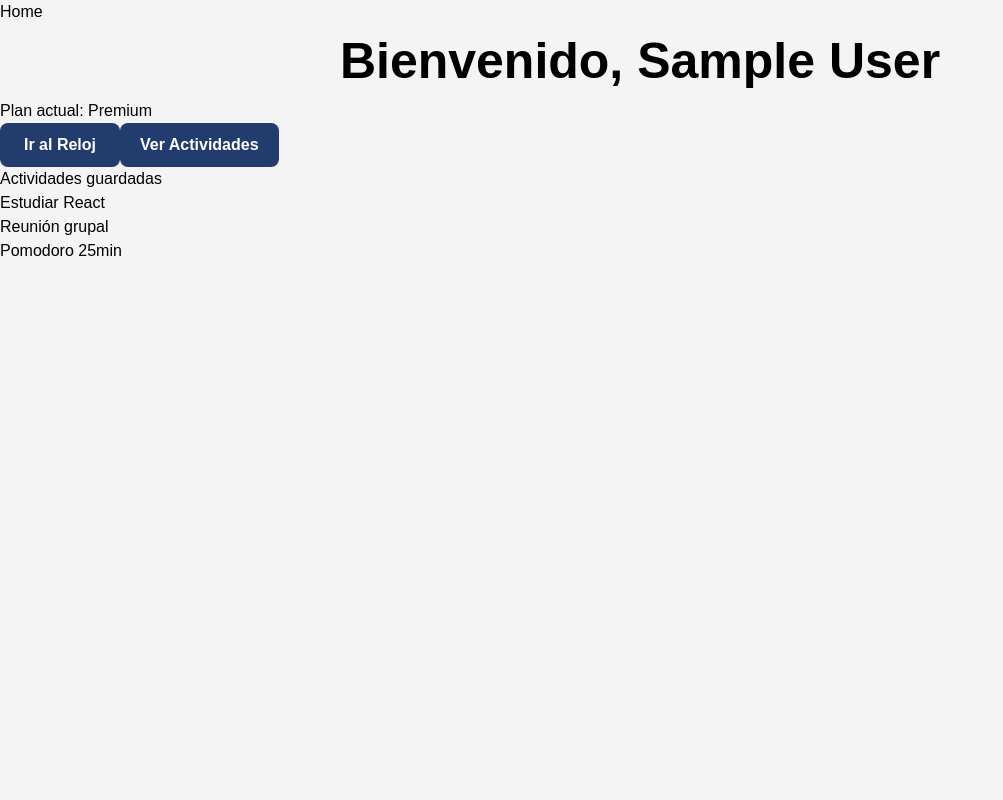
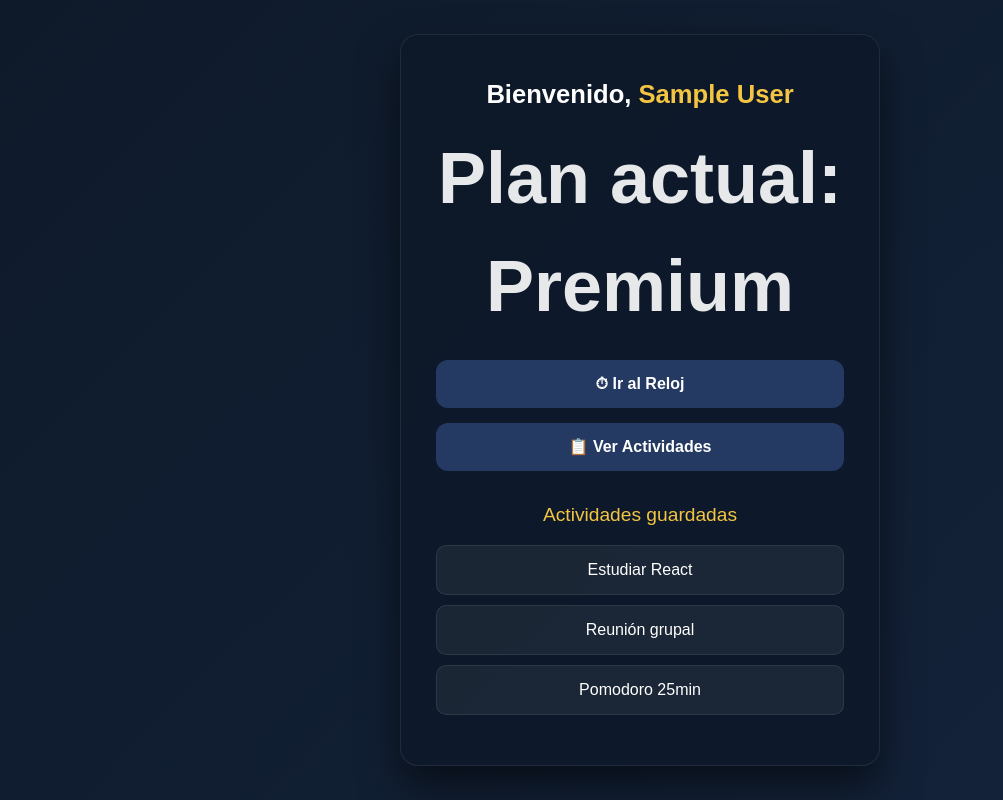
Before and after one commit to claudia-coello/Poryecto_Interfaces_React, a React (Vite) app in the folder Proyecto_Interfaces_React/: page /dashboard in a window 1280 px wide. Shown: the whole page, without its empty margins (0-1003 px from the left). Built offline with nearby package versions, Linux system fonts and the light colour scheme; no server answers; sample sign-in values are in the browser's storage; a web font is replaced by a local one.

Commit message:
Version 1 - Ventana perfil

```diff
--- a/Proyecto_Interfaces_React/src/App.jsx
+++ b/Proyecto_Interfaces_React/src/App.jsx
@@ -17,10 +17,6 @@ function App() {
   return (
     <>
       <BrowserRouter>
-        <nav>
-          <Link hide="true" to="/">Home</Link>
-        </nav>
-
         <Routes>
           <Route index element={<Landing/>}/>
           <Route path="login" element={<Login/>}/>
--- a/Proyecto_Interfaces_React/src/components/navbarReloj/NavbarReloj.jsx
+++ b/Proyecto_Interfaces_React/src/components/navbarReloj/NavbarReloj.jsx
@@ -1,6 +1,5 @@
 import { useState, useRef, useEffect } from "react";
 import { useNavigate } from "react-router-dom";
-import Dashboard from "../../pages/dashboardUser/DashboardUser";
 import "./NavbarReloj.css";
 
 function NavbarReloj() {
@@ -47,7 +46,7 @@ function NavbarReloj() {
               <button
                 onClick={() => {
                   setOpen(false);
-                  navigate("../dashboardUser/DashboardUser");
+                  navigate("/dashboard");
                 }}
               >
                 Perfil
--- /dev/null
+++ b/Proyecto_Interfaces_React/src/pages/dashboardUser/DashboardUser.css
@@ -0,0 +1,57 @@
+.dashboard-wrapper {
+  min-height: 100vh;
+  display: flex;
+  align-items: center;
+  justify-content: center;
+  background: linear-gradient(135deg, #0e1a2a, #14233b);
+}
+
+.dashboard-card {
+  max-width: 480px;
+}
+
+.dashboard-title {
+  font-size: 1.6rem;
+  margin-bottom: 10px;
+}
+
+.dashboard-title span {
+  color: #f4c542;
+}
+
+.dashboard-plan {
+  margin-bottom: 25px;
+  opacity: 0.9;
+}
+
+.dashboard-buttons {
+  display: flex;
+  flex-direction: column;
+  gap: 15px;
+  margin-bottom: 30px;
+}
+
+.dashboard-subtitle {
+  margin-bottom: 15px;
+  font-size: 1.2rem;
+  color: #f4c542;
+}
+
+.dashboard-list {
+  list-style: none;
+  padding: 0;
+}
+
+.dashboard-list li {
+  background: rgba(255, 255, 255, 0.06);
+  padding: 12px 16px;
+  border-radius: 10px;
+  margin-bottom: 10px;
+  border: 1px solid rgba(255,255,255,0.08);
+  transition: transform 0.2s ease, background 0.2s ease;
+}
+
+.dashboard-list li:hover {
+  background: rgba(244, 197, 66, 0.15);
+  transform: translateX(4px);
+}
--- a/Proyecto_Interfaces_React/src/pages/dashboardUser/DashboardUser.jsx
+++ b/Proyecto_Interfaces_React/src/pages/dashboardUser/DashboardUser.jsx
@@ -1,34 +1,44 @@
 import { useAuth } from "../../context/AuthContext";
 import { useNavigate } from "react-router-dom";
+import "./DashboardUser.css";
 
 const Dashboard = () => {
   const { user } = useAuth();
   const navigate = useNavigate();
 
-  // Simulado (luego puede venir de Firestore)
   const plan = "Premium";
   const activities = ["Estudiar React", "Reunión grupal", "Pomodoro 25min"];
 
   return (
-    <div>
-      <h1>Bienvenido, {user.displayName || user.email}</h1>
-      <p>Plan actual: {plan}</p>
+    <div className="dashboard-wrapper">
+      <div className="contenedor-pomodoro dashboard-card">
+        <h1 className="dashboard-title">
+          Bienvenido, <span>{user.displayName || user.email}</span>
+        </h1>
 
+        <p className="dashboard-plan">
+          Plan actual: <strong>{plan}</strong>
+        </p>
+
+        <div className="botones-pomodoro dashboard-buttons">
           <button onClick={() => navigate("/pomodoro")}>
-        Ir al Reloj
+            ⏱ Ir al Reloj
           </button>
 
           <button onClick={() => navigate("/activities")}>
-        Ver Actividades
+            📋 Ver Actividades
           </button>
+        </div>
 
-      <h3>Actividades guardadas</h3>
-      <ul>
+        <h3 className="dashboard-subtitle">Actividades guardadas</h3>
+
+        <ul className="dashboard-list">
           {activities.map((act, i) => (
             <li key={i}>{act}</li>
           ))}
         </ul>
       </div>
+    </div>
   );
 };
 
```
Lines whose indentation alone changed are shown as unchanged.
